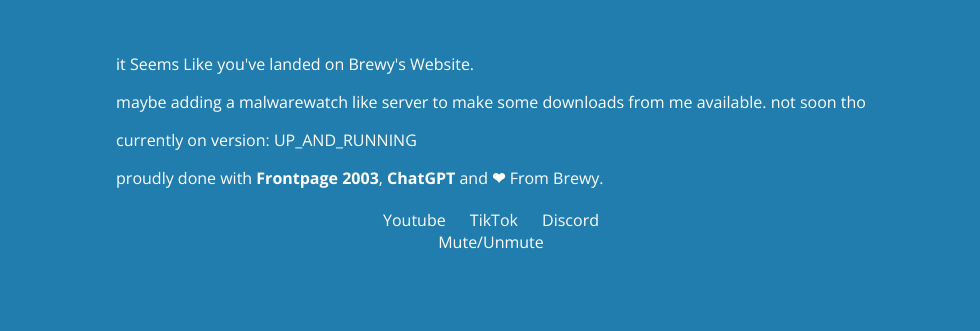
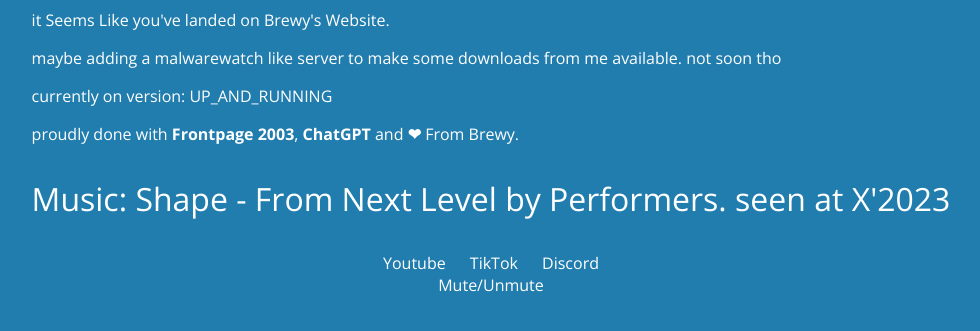
Before and after one commit to BrewyTheActualOne/brewy-website-real, a plain HTML site: page index.html in a window 1280 px wide. Shown: the part 373-704 px from the top of the page, without its empty margins (149-1129 px from the left). Drawn offline with nearby package versions, Linux system fonts and the light colour scheme.

Commit message:
Update index.html cuz credits

```diff
--- a/index.html
+++ b/index.html
@@ -67,6 +67,8 @@
         <p>maybe adding a malwarewatch like server to make some downloads from me available. not soon tho</p>
         <p>currently on version: UP_AND_RUNNING</p>
         <p>proudly done with <b>Frontpage 2003</b>, <b>ChatGPT</b> and <b>&#10084;</b> From Brewy.</p>
+
+         <p style="font-size: 24pt">Music: Shape - From Next Level by Performers. seen at X'2023</p>
         <div id="links">
             <a href="https://www.youtube.com/@BrewyStuff">Youtube</a>
             <a href="https://www.tiktok.com/@sweet_k6anbegoniahype">TikTok</a>
```
